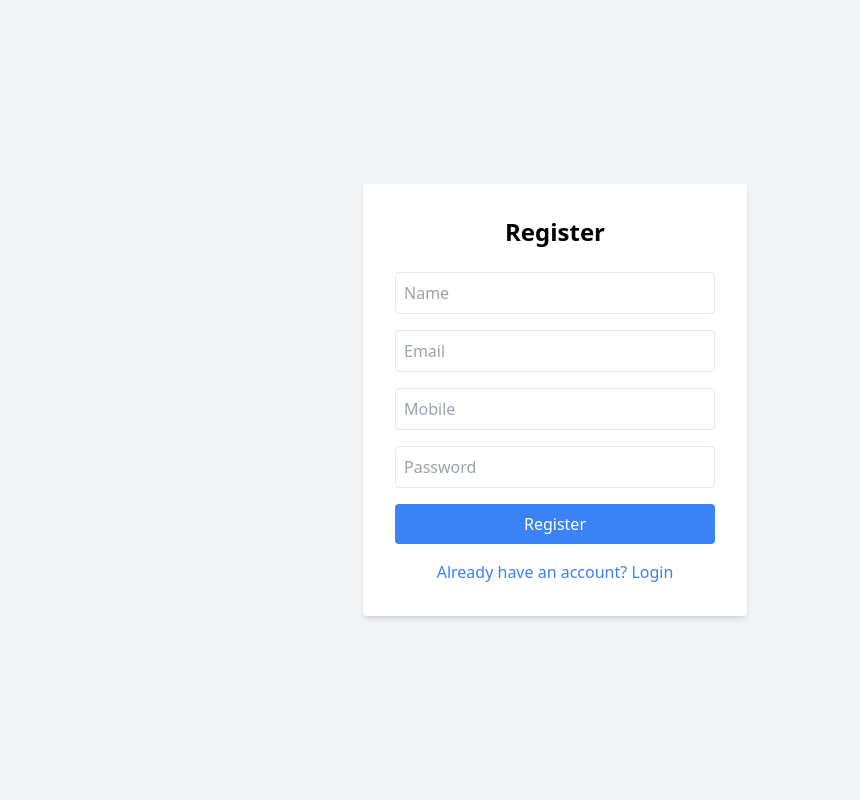
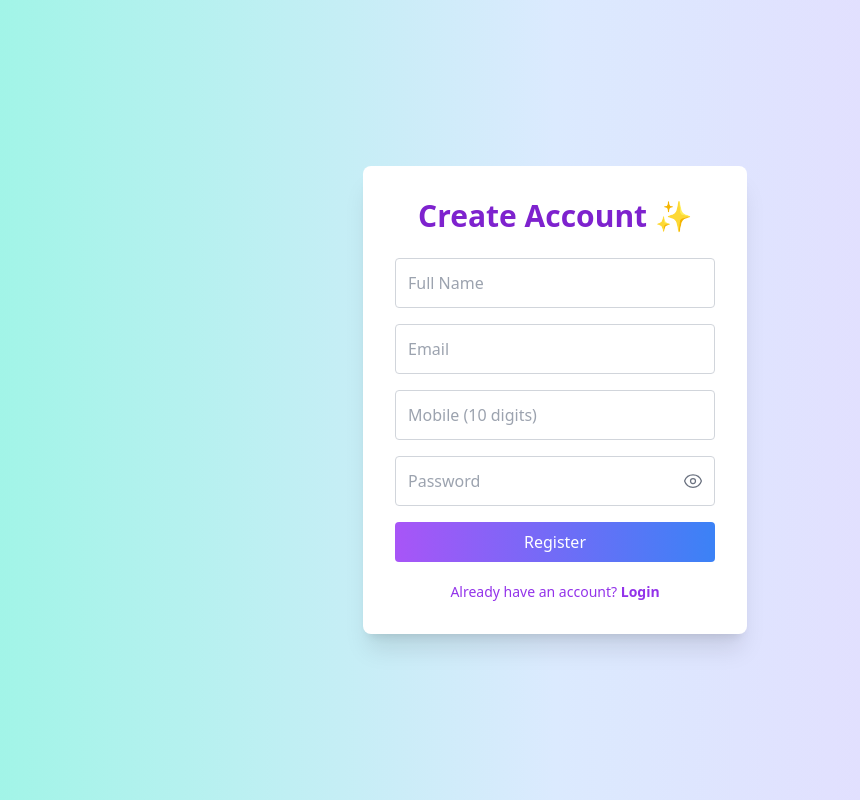
Before and after one commit to rohitkumar9699/Job-Listing-Web-Application, a React (Create React App) app in the folder frontend/: page /register in a window 1280 px wide. Shown: the whole page, without its empty margins (85-945 px from the left). Built offline with nearby package versions, Linux system fonts and the light colour scheme.

Commit message:
Login and register CSS fix and basic check addition

```diff
--- a/frontend/src/pages/Login.js
+++ b/frontend/src/pages/Login.js
@@ -1,5 +1,6 @@
 import React, { useState } from "react";
 import { useNavigate } from "react-router-dom";
+import { EyeIcon, EyeSlashIcon } from "@heroicons/react/24/outline";
 
 const Login = () => {
   const navigate = useNavigate();
@@ -8,22 +9,44 @@ const Login = () => {
     password: "",
   });
 
+  const [errors, setErrors] = useState({});
+  const [showPassword, setShowPassword] = useState(false);
+
+  const validate = () => {
+    const newErrors = {};
+    const emailRegex = /^[^\s@]+@[^\s@]+\.[^\s@]+$/;
+
+    if (!formData.email || !emailRegex.test(formData.email)) {
+      newErrors.email = "Please enter a valid email.";
+    }
+
+    if (!formData.password || formData.password.length < 6) {
+      newErrors.password = "Password must be at least 6 characters.";
+    }
+
+    setErrors(newErrors);
+    return Object.keys(newErrors).length === 0;
+  };
+
   const handleChange = (e) => {
     setFormData((prev) => ({
       ...prev,
       [e.target.name]: e.target.value,
     }));
+    setErrors((prev) => ({
+      ...prev,
+      [e.target.name]: "",
+    }));
   };
 
   const handleSubmit = async (e) => {
     e.preventDefault();
+    if (!validate()) return;
 
     try {
       const res = await fetch("http://localhost:5000/api/users/login", {
         method: "POST",
-        headers: {
-          "Content-Type": "application/json",
-        },
+        headers: { "Content-Type": "application/json" },
         body: JSON.stringify(formData),
       });
 
@@ -31,8 +54,8 @@ const Login = () => {
 
       if (res.ok) {
         alert("Login successful!");
-        localStorage.setItem("user", JSON.stringify(data.user)); // or store token
-        navigate("/home"); // adjust route as needed
+        localStorage.setItem("user", JSON.stringify(data.user));
+        navigate("/home");
       } else {
         alert(data.message || "Invalid email or password.");
       }
@@ -43,36 +66,73 @@ const Login = () => {
   };
 
   return (
-    <div className="flex justify-center items-center h-screen bg-gray-100">
-      <form onSubmit={handleSubmit} className="bg-white p-8 rounded shadow-md w-96">
-        <h2 className="text-2xl font-bold mb-6 text-center">Login</h2>
+    <div className="min-h-screen flex items-center justify-center bg-gradient-to-r from-purple-300 via-pink-200 to-yellow-200 px-4">
+      <form
+        onSubmit={handleSubmit}
+        className="bg-white max-w-sm w-full p-6 sm:p-8 rounded-lg shadow-xl"
+      >
+        <h2 className="text-3xl font-bold mb-6 text-center text-purple-700">Welcome Back 👋</h2>
+
+        {/* Email Input */}
+        <div className="mb-4">
           <input
             type="email"
             name="email"
             placeholder="Email"
-          className="w-full mb-4 p-2 border rounded"
+            className={`w-full p-3 rounded border ${
+              errors.email ? "border-red-500" : "border-gray-300"
+            } focus:outline-none focus:ring-2 focus:ring-purple-400`}
             onChange={handleChange}
+            value={formData.email}
             required
           />
+          {errors.email && (
+            <p className="text-red-500 text-xs mt-1">{errors.email}</p>
+          )}
+        </div>
+
+        {/* Password Input + Show/Hide */}
+        <div className="mb-4 relative">
           <input
-          type="password"
+            type={showPassword ? "text" : "password"}
             name="password"
             placeholder="Password"
-          className="w-full mb-4 p-2 border rounded"
+            className={`w-full p-3 rounded border ${
+              errors.password ? "border-red-500" : "border-gray-300"
+            } focus:outline-none focus:ring-2 focus:ring-purple-400 pr-10`}
             onChange={handleChange}
+            value={formData.password}
             required
           />
+          <div
+            className="absolute right-3 top-1/2 -translate-y-1/2 cursor-pointer text-gray-500 hover:text-purple-600"
+            onClick={() => setShowPassword((prev) => !prev)}
+          >
+            {showPassword ? (
+              <EyeSlashIcon className="h-5 w-5" />
+            ) : (
+              <EyeIcon className="h-5 w-5" />
+            )}
+          </div>
+          {errors.password && (
+            <p className="text-red-500 text-xs mt-1">{errors.password}</p>
+          )}
+        </div>
+
+        {/* Login Button */}
         <button
           type="submit"
-          className="w-full bg-blue-500 text-white p-2 rounded hover:bg-blue-600"
+          className="w-full bg-gradient-to-r from-pink-500 to-purple-600 text-white py-2 rounded hover:from-pink-600 hover:to-purple-700 transition"
         >
           Login
         </button>
+
+        {/* Redirect */}
         <p
-          className="mt-4 text-center text-blue-500 cursor-pointer"
+          className="mt-5 text-center text-purple-600 font-medium hover:underline text-sm cursor-pointer"
           onClick={() => navigate("/register")}
         >
-          Don't have an account? Register
+          Don't have an account? <span className="font-bold">Register</span>
         </p>
       </form>
     </div>
--- a/frontend/src/pages/Register.js
+++ b/frontend/src/pages/Register.js
@@ -1,5 +1,6 @@
 import React, { useState } from "react";
 import { useNavigate } from "react-router-dom";
+import { EyeIcon, EyeSlashIcon } from "@heroicons/react/24/outline";
 
 const Register = () => {
   const navigate = useNavigate();
@@ -10,22 +11,54 @@ const Register = () => {
     password: "",
   });
 
+  const [showPassword, setShowPassword] = useState(false);
+  const [errors, setErrors] = useState({});
+
+  const validate = () => {
+    const newErrors = {};
+    const emailRegex = /^[^\s@]+@[^\s@]+\.[^\s@]+$/;
+    const mobileRegex = /^[0-9]{10}$/;
+
+    if (!formData.name || formData.name.length < 3) {
+      newErrors.name = "Name must be at least 3 characters.";
+    }
+
+    if (!formData.email || !emailRegex.test(formData.email)) {
+      newErrors.email = "Invalid email address.";
+    }
+
+    if (!formData.mobile || !mobileRegex.test(formData.mobile)) {
+      newErrors.mobile = "Mobile must be 10 digits.";
+    }
+
+    if (!formData.password || formData.password.length < 6) {
+      newErrors.password = "Password must be at least 6 characters.";
+    }
+
+    setErrors(newErrors);
+    return Object.keys(newErrors).length === 0;
+  };
+
   const handleChange = (e) => {
     setFormData((prev) => ({
       ...prev,
       [e.target.name]: e.target.value,
     }));
+
+    setErrors((prev) => ({
+      ...prev,
+      [e.target.name]: "",
+    }));
   };
 
   const handleSubmit = async (e) => {
     e.preventDefault();
+    if (!validate()) return;
 
     try {
       const res = await fetch("http://localhost:5000/api/users/register", {
         method: "POST",
-        headers: {
-          "Content-Type": "application/json",
-        },
+        headers: { "Content-Type": "application/json" },
         body: JSON.stringify(formData),
       });
 
@@ -44,52 +77,102 @@ const Register = () => {
   };
 
   return (
-    <div className="flex justify-center items-center h-screen bg-gray-100">
-      <form onSubmit={handleSubmit} className="bg-white p-8 rounded shadow-md w-96">
-        <h2 className="text-2xl font-bold mb-6 text-center">Register</h2>
+    <div className="min-h-screen flex items-center justify-center bg-gradient-to-r from-teal-200 via-blue-100 to-purple-200 px-4">
+      <form
+        onSubmit={handleSubmit}
+        className="bg-white w-full max-w-sm p-6 sm:p-8 rounded-lg shadow-xl"
+      >
+        <h2 className="text-3xl font-bold mb-6 text-center text-purple-700">Create Account ✨</h2>
+
+        {/* Name */}
+        <div className="mb-4">
           <input
             type="text"
             name="name"
-          placeholder="Name"
-          className="w-full mb-4 p-2 border rounded"
+            placeholder="Full Name"
+            className={`w-full p-3 rounded border ${
+              errors.name ? "border-red-500" : "border-gray-300"
+            } focus:outline-none focus:ring-2 focus:ring-purple-400`}
             onChange={handleChange}
+            value={formData.name}
             required
           />
+          {errors.name && <p className="text-red-500 text-xs mt-1">{errors.name}</p>}
+        </div>
+
+        {/* Email */}
+        <div className="mb-4">
           <input
             type="email"
             name="email"
             placeholder="Email"
-          className="w-full mb-4 p-2 border rounded"
+            className={`w-full p-3 rounded border ${
+              errors.email ? "border-red-500" : "border-gray-300"
+            } focus:outline-none focus:ring-2 focus:ring-purple-400`}
             onChange={handleChange}
+            value={formData.email}
             required
           />
+          {errors.email && <p className="text-red-500 text-xs mt-1">{errors.email}</p>}
+        </div>
+
+        {/* Mobile */}
+        <div className="mb-4">
           <input
             type="text"
             name="mobile"
-          placeholder="Mobile"
-          className="w-full mb-4 p-2 border rounded"
+            placeholder="Mobile (10 digits)"
+            maxLength={10}
+            className={`w-full p-3 rounded border ${
+              errors.mobile ? "border-red-500" : "border-gray-300"
+            } focus:outline-none focus:ring-2 focus:ring-purple-400`}
             onChange={handleChange}
+            value={formData.mobile}
             required
           />
+          {errors.mobile && <p className="text-red-500 text-xs mt-1">{errors.mobile}</p>}
+        </div>
+
+        {/* Password */}
+        <div className="mb-4 relative">
           <input
-          type="password"
+            type={showPassword ? "text" : "password"}
             name="password"
             placeholder="Password"
-          className="w-full mb-4 p-2 border rounded"
+            className={`w-full p-3 rounded border ${
+              errors.password ? "border-red-500" : "border-gray-300"
+            } focus:outline-none focus:ring-2 focus:ring-purple-400 pr-10`}
             onChange={handleChange}
+            value={formData.password}
             required
           />
+          <div
+            className="absolute right-3 top-1/2 -translate-y-1/2 cursor-pointer text-gray-500 hover:text-purple-600"
+            onClick={() => setShowPassword((prev) => !prev)}
+          >
+            {showPassword ? (
+              <EyeSlashIcon className="h-5 w-5" />
+            ) : (
+              <EyeIcon className="h-5 w-5" />
+            )}
+          </div>
+          {errors.password && <p className="text-red-500 text-xs mt-1">{errors.password}</p>}
+        </div>
+
+        {/* Register Button */}
         <button
           type="submit"
-          className="w-full bg-blue-500 text-white p-2 rounded hover:bg-blue-600"
+          className="w-full bg-gradient-to-r from-purple-500 to-blue-500 text-white py-2 rounded hover:from-purple-600 hover:to-blue-600 transition"
         >
           Register
         </button>
+
+        {/* Login Redirect */}
         <p
-          className="mt-4 text-center text-blue-500 cursor-pointer"
+          className="mt-5 text-center text-purple-600 font-medium hover:underline text-sm cursor-pointer"
           onClick={() => navigate("/")}
         >
-          Already have an account? Login
+          Already have an account? <span className="font-bold">Login</span>
         </p>
       </form>
     </div>
```
Lines whose indentation alone changed are shown as unchanged.
